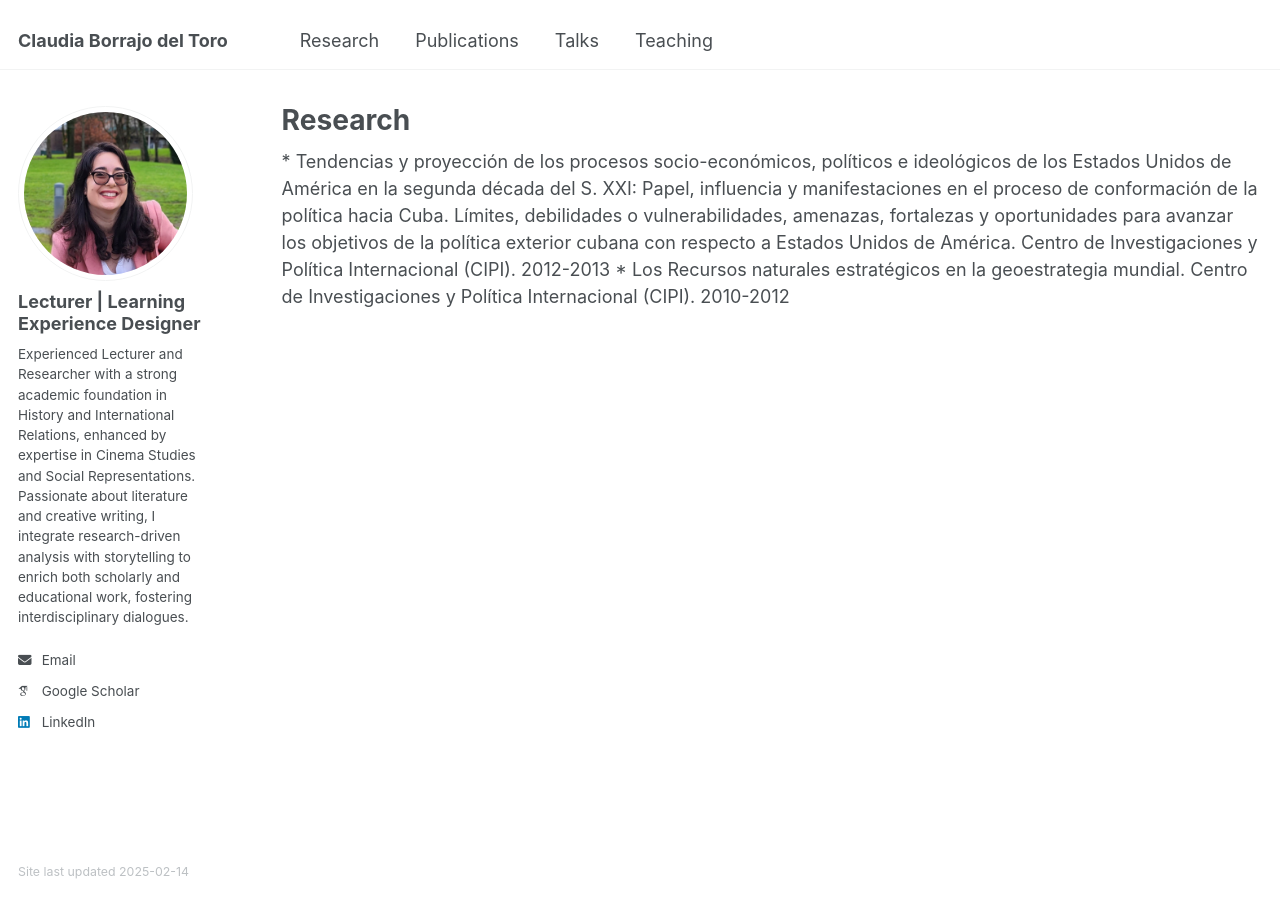
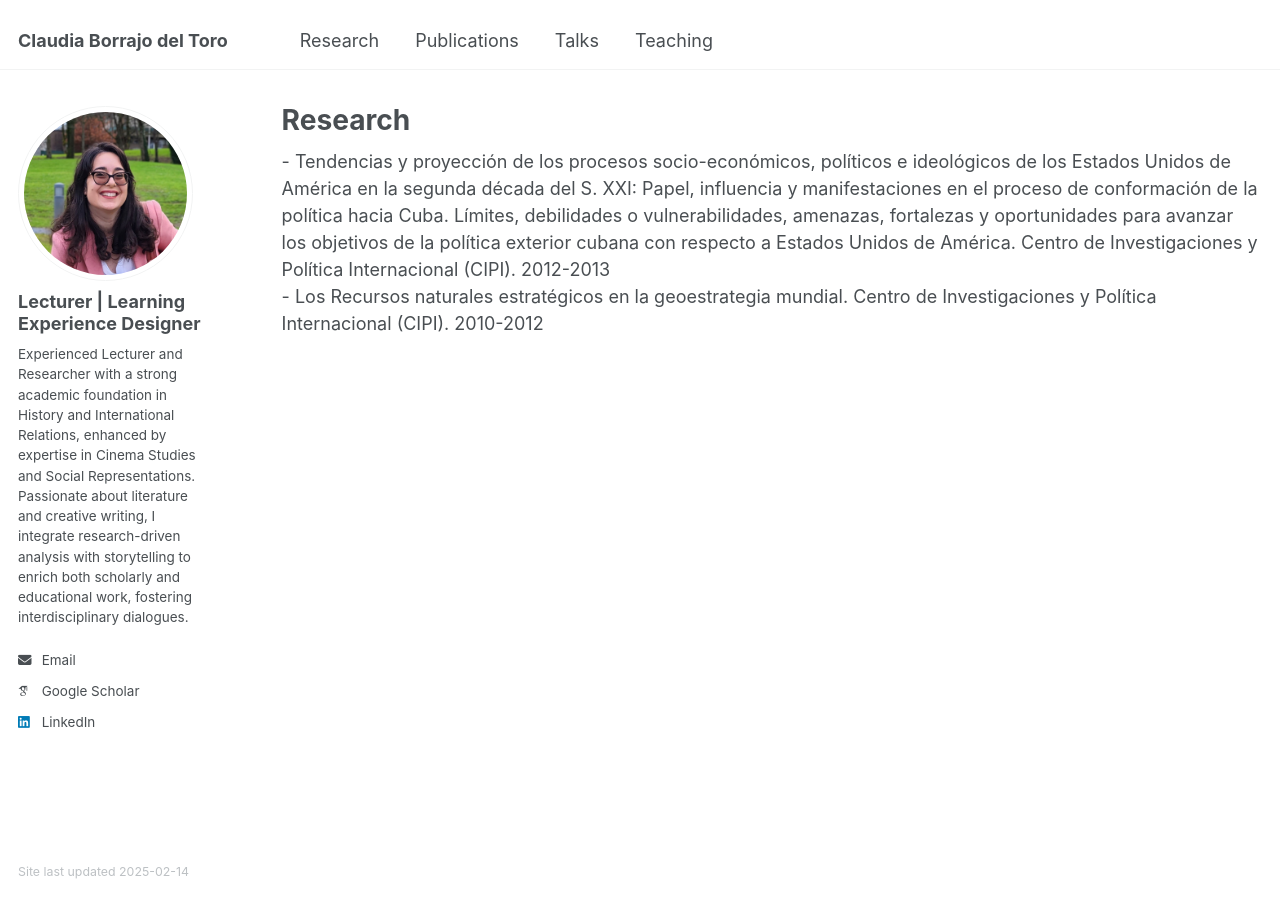
Before and after one commit to claudiabt/claudiabt.github.io, a Jekyll site: the page built from _pages/research.html, in a window 1280 px wide. Built offline with Jekyll 4.4.1, drawn with Linux system fonts in a browser that asks for light colours; some web fonts are replaced.

```diff
--- a/_pages/research.html
+++ b/_pages/research.html
@@ -7,8 +7,9 @@ author_profile: true
 
 {% include base_path %}
 
-* Tendencias y proyección de los procesos socio-económicos, políticos e ideológicos de los Estados Unidos de América en la segunda década del S. XXI: Papel, influencia y manifestaciones en el proceso de conformación de la política hacia Cuba. Límites, debilidades o vulnerabilidades, amenazas, fortalezas y oportunidades para avanzar los objetivos de la política exterior cubana con respecto a Estados Unidos de América. Centro de Investigaciones y Política Internacional (CIPI). 2012-2013
-* Los Recursos naturales estratégicos en la geoestrategia mundial. Centro de Investigaciones y Política Internacional (CIPI). 2010-2012
+- Tendencias y proyección de los procesos socio-económicos, políticos e ideológicos de los Estados Unidos de América en la segunda década del S. XXI: Papel, influencia y manifestaciones en el proceso de conformación de la política hacia Cuba. Límites, debilidades o vulnerabilidades, amenazas, fortalezas y oportunidades para avanzar los objetivos de la política exterior cubana con respecto a Estados Unidos de América. Centro de Investigaciones y Política Internacional (CIPI). 2012-2013
+<br>
+- Los Recursos naturales estratégicos en la geoestrategia mundial. Centro de Investigaciones y Política Internacional (CIPI). 2010-2012
 
 {% for post in site.portfolio %}
   {% include archive-single.html %}
```
